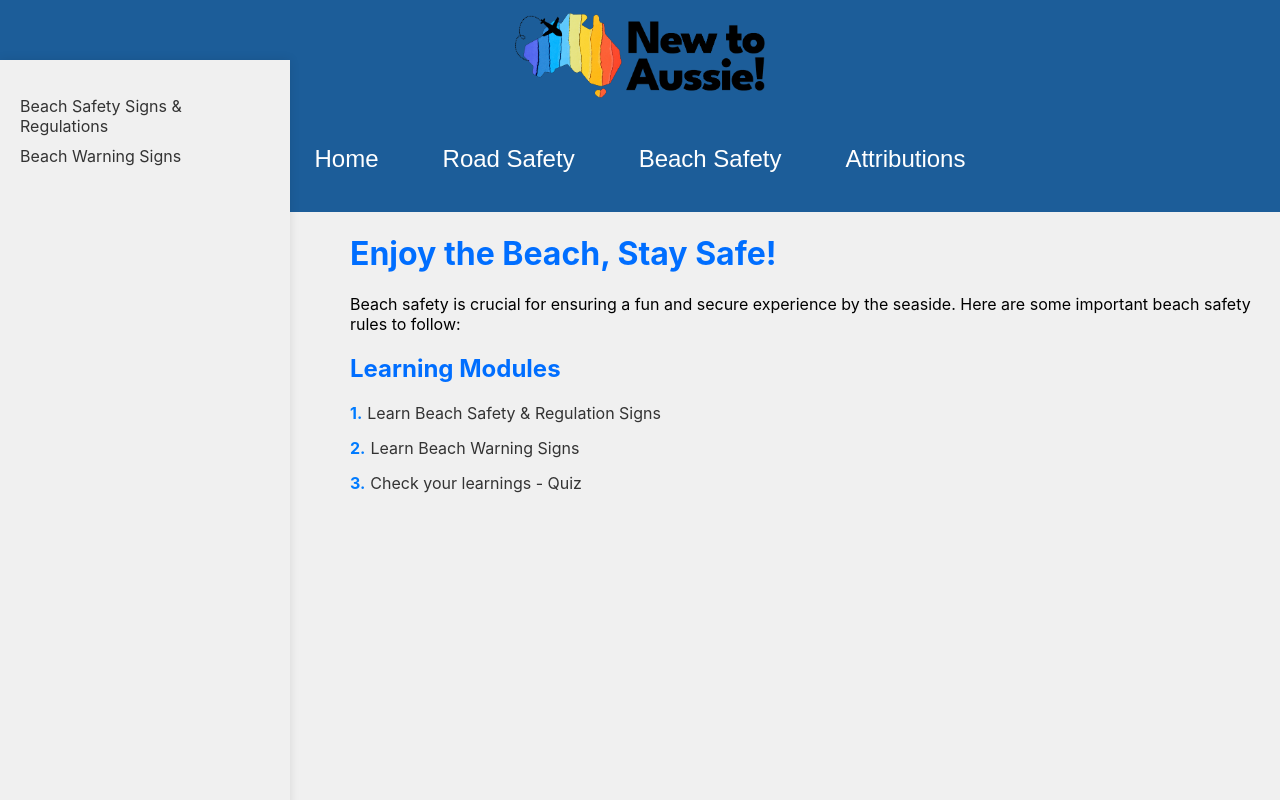
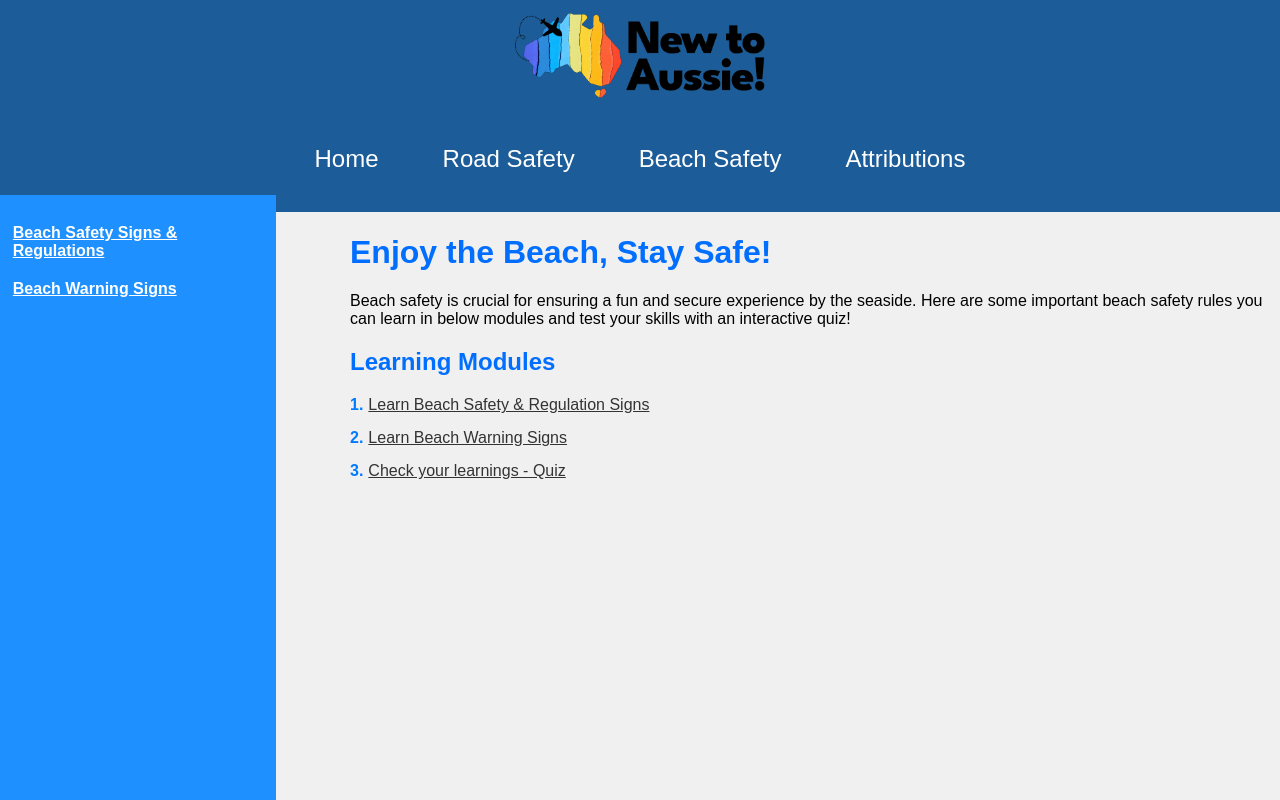
Before and after one commit to ShekharTy/new-to-aussie, a React (Create React App) app: page /#/beach-safety in a window 1280 px wide. Built offline with nearby package versions, Linux system fonts and the light colour scheme.

Commit message:
changed sidebar

```diff
--- a/src/components/beach-safety.js
+++ b/src/components/beach-safety.js
@@ -18,7 +18,8 @@ function BeachSafety() {
                 <div className="main-content">
                     <h1>Enjoy the Beach, Stay Safe!</h1>
                     <p>
-                        Beach safety is crucial for ensuring a fun and secure experience by the seaside. Here are some important beach safety rules to follow:
+                        Beach safety is crucial for ensuring a fun and secure experience by the seaside. Here are some important beach safety rules you can learn in below modules
+                        and test your skills with an interactive quiz!
                     </p>
                     <h2>Learning Modules</h2>
                     <ul className="beach-safety-list">
@@ -29,13 +30,10 @@ function BeachSafety() {
                         <li>
                             <Link to="/warning">Learn Beach Warning Signs</Link>
                         </li>
-                        {/* Assuming you will define and use Quiz component later */}
                         <li>
                             <Link to="/beachquiz">Check your learnings - Quiz </Link>
                         </li>
                     </ul>
-
-                    {/* Add other main content here */}
                 </div>
             </div>
         </div>
--- a/src/components/sidebar.js
+++ b/src/components/sidebar.js
@@ -12,6 +12,7 @@ const Sidebar = () => {
       animate={{ x: 0 }}
       transition={{ type: 'spring', stiffness: 120 }}
     >
+
       <ul>
         <li><Link to="/swimsafety"> Beach Safety Signs & Regulations</Link></li>
         <li><Link to="/warning"> Beach Warning Signs</Link></li>
--- a/src/styles/beach-safety.css
+++ b/src/styles/beach-safety.css
@@ -1,8 +1,12 @@
 /* beach-safety.css */
+body{
+  font-family: 'Arial';
+}
+
 .body {
     display: flex;
     justify-content: space-between;
-    padding-left: 350px; /* Adjust the padding to leave space for the sidebar */
+    padding-left: 350px;
   }
 
   .sidebar {
@@ -11,13 +15,12 @@
     left: 0;
     width: 250px;
     height: 100%;
-    background-color: #f0f0f0;
-    /* Add additional styling as needed */
+    background-color: white;
+
   }
 
   .main-content {
-    z-index: 1; /* Ensure main content appears above sidebar */
-    /* Adjust width and other styles as needed */
+    z-index: 1;
   }
 
   .beach-safety-list {
@@ -29,6 +32,7 @@
   .beach-safety-list li {
     counter-increment: beach-counter;
     margin-bottom: 15px;
+    color: blue;
   }
 
   .beach-safety-list li::before {
--- a/src/styles/sidebar.css
+++ b/src/styles/sidebar.css
@@ -1,10 +1,24 @@
 /* Sidebar.css */
+
 .sidebar {
-  margin-top: 60px; /* Adjust this value according to the height of your header */
-  width: 250px; /* Adjust width as needed */
-  background-color: #f0f0f0; /* Example background color */
-  padding: 20px;
-  box-shadow: 0 0 10px rgba(0, 0, 0, 0.1); /* Example box shadow */
+  display: flex;
+  flex-direction: column;
+  align-items: center;
+  justify-content: space-between;
+  padding: 1%;
+  background-color: #1E90FF;
+  font-weight: bold;
+  top: 195px;
+}
+
+.sidebar a {
+  color: white; /* Set text color to white */
+  text-transform: capitalize;
+
+}
+
+.sidebar.closed {
+  left: -250px;
 }
 
 ul {
@@ -13,10 +27,10 @@ ul {
 }
 
 li {
-  margin-bottom: 10px;
+  margin-bottom: 20px;
 }
 
 a {
-  text-decoration: none;
+  text-decoration: underline;
   color: #333;
 }
```
